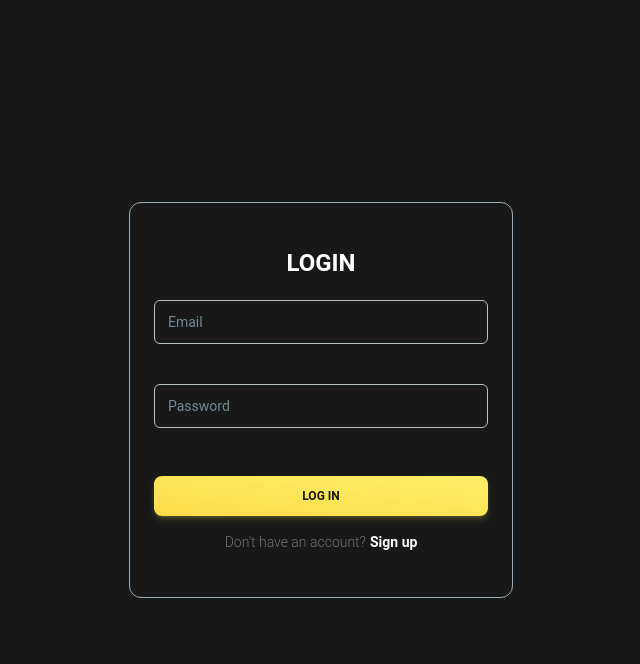
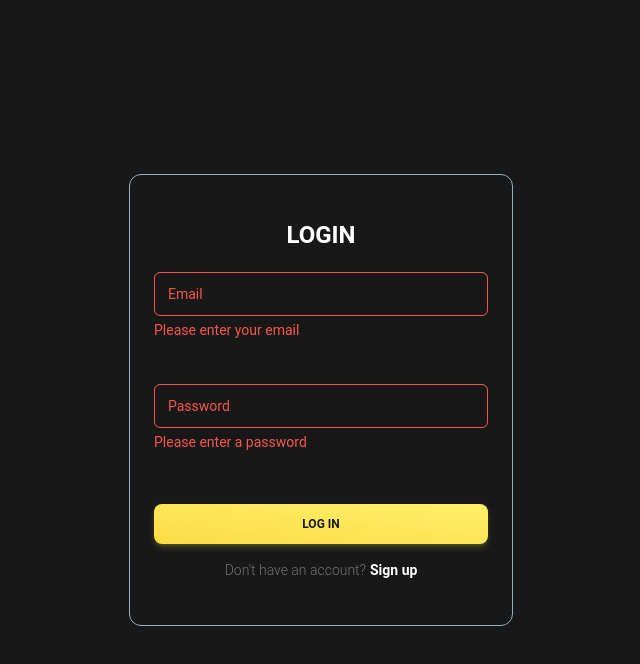
Before and after one commit to mohadmuhsin/solvusphere_client, a React (Vite) app: page /login in a window 1280 px wide. Both pictures are taken after a click on the button "LOG IN". Shown: the top 664 px of the page, without its empty margins (319-959 px from the left). Built offline with nearby package versions, Linux system fonts and the light colour scheme.

Commit message:
implemented formik and yup for valdiation on login side

```diff
--- a/package.json
+++ b/package.json
@@ -11,9 +11,11 @@
   },
   "dependencies": {
     "@material-tailwind/react": "^2.1.4",
+    "formik": "^2.4.5",
     "react": "^18.2.0",
     "react-dom": "^18.2.0",
-    "react-router-dom": "^6.18.0"
+    "react-router-dom": "^6.18.0",
+    "yup": "^1.2.0"
   },
   "devDependencies": {
     "@types/react": "^18.2.15",
--- a/src/pages/LoginPage/LoginPage.jsx
+++ b/src/pages/LoginPage/LoginPage.jsx
@@ -1,17 +1,24 @@
 import React, { useState } from "react";
-import {
-  Button,
-  Card,
-  CardBody,
-  CardFooter,
-  Typography,
-  Input,
-} from "@material-tailwind/react";
+import { useFormik } from "formik";
+import { LoginSchema } from "../../validation/Yup";
+import {Button,Card,CardBody,CardFooter,Typography,Input,} from "@material-tailwind/react";
 import { Link } from "react-router-dom";
 
 function LoginPage() {
-  const [email, setEmail] = useState("");
-  const [password, setPassword] = useState("");
+  const initialValues = {
+    email: "",
+    password: "",
+  };
+
+  const { values, errors, touched, handleBlur, handleSubmit, handleChange } =
+    useFormik({
+      initialValues: initialValues,
+      validationSchema: LoginSchema,
+      onSubmit: async (values) => {
+        // Backend call
+        console.log("everything is over");
+      },
+    });
 
   return (
     <div>
@@ -21,29 +28,57 @@ function LoginPage() {
             <Typography className="-mb-5 mx-auto" variant="h4" color="white">
               LOGIN
             </Typography>
+            <div>
               <Input
                 label="Email"
-              onChange={(e) => setEmail(e.target.value)}
+                name="email"
                 size="lg"
                 color="blue-gray"
+                onChange={handleChange}
+                onBlur={handleBlur}
+                value={values.email}
+                error={touched.email && errors.email}
               />
+              {touched.email && errors.email && (
+                <div className="text-red-500 text-sm py-1 ">{errors.email}</div>
+              )}
+            </div>
 
+            <div>
             <Input
               label="Password"
               type="password"
+              name="password"
               color="blue-gray"
-              onChange={(e) => setPassword(e.target.value)}
               size="lg"
+              onChange={handleChange}
+              onBlur={handleBlur}
+              value={values.password}
+              error={touched.password && errors.password}
             />
+            {touched.password && errors.password && (
+              <div className="text-red-500 text-sm py-1 ">{errors.password}</div>
+            )}
+            </div>
           </CardBody>
 
           <CardFooter className="">
-            <Button variant="gradient" color="yellow" fullWidth>
+            <Button
+              type="button"
+              variant="gradient"
+              color="yellow"
+              fullWidth
+              onClick={handleSubmit}
+            >
               Log In
             </Button>
-            <Typography variant="small" className="mt-4 flex justify-center " color="gray">
+            <Typography
+              variant="small"
+              className="mt-4 flex justify-center "
+              color="gray"
+            >
               Don&apos;t have an account?
-              <Link to='/register'>
+              <Link to="/register">
                 <Typography
                   as="a"
                   variant="small"
--- /dev/null
+++ b/src/validation/Yup.js
@@ -0,0 +1,7 @@
+import * as Yup from "yup";
+
+
+export const LoginSchema = Yup.object({
+    email: Yup.string().email().required("Please enter your email"),
+    password: Yup.string().min(4).required("Please enter a password")
+});
```
Also changed, not shown: 1 other file (tests, documents, lock files or other folders). Lines whose indentation alone changed are shown as unchanged.
